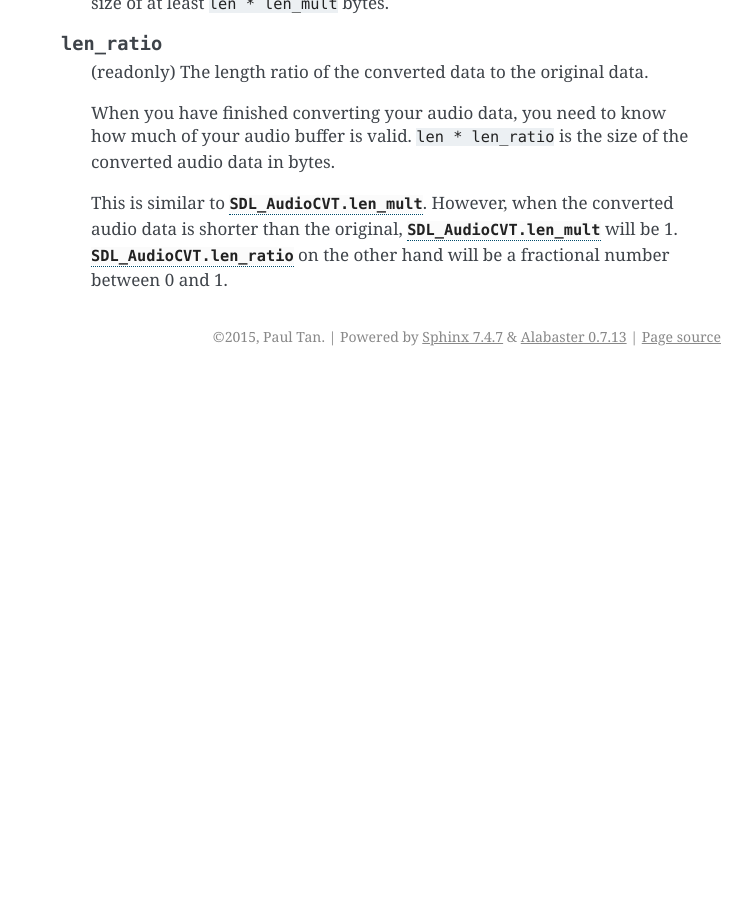
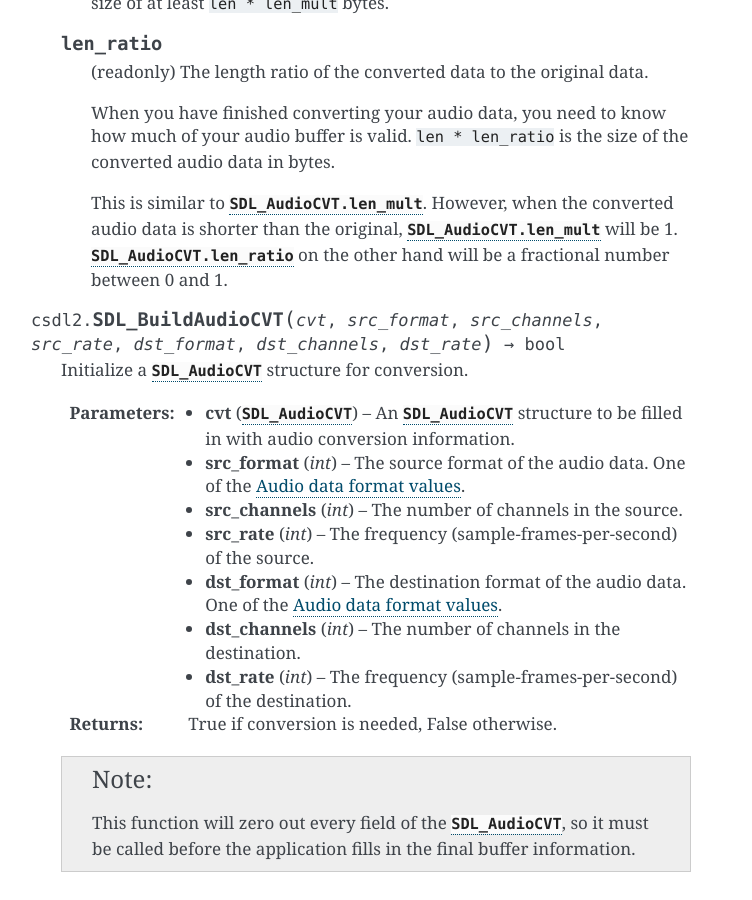
Before and after one commit to pyokagan/pycsdl2, a Sphinx documentation site: the page built from docs/api/audio.rst, in a window 1280 px wide and 900 px high, scrolled down 12643 px. Shown: the whole window, without its empty margins (389-1141 px from the left). Built offline with Sphinx 7.4.7, drawn with Linux system fonts in a browser that asks for light colours; before the commit the page ends 13019 px from its top, so only the background shows below that.

Commit message:
audio: implement SDL_BuildAudioCVT()

```diff
--- a/docs/api/audio.rst
+++ b/docs/api/audio.rst
@@ -172,6 +172,8 @@ Unspecified bits are always zero, but may be used in later versions of SDL.
 
    :param int x: The audio format integer.
    :returns: True if the audio format is an unsigned format, False otherwise.
+
+.. _audio-data-format-values:
 
 Audio data format values
 ~~~~~~~~~~~~~~~~~~~~~~~~
@@ -650,3 +652,27 @@ Audio data conversion is done in 3 steps:
       converted audio data is shorter than the original,
       :attr:`SDL_AudioCVT.len_mult` will be 1. :attr:`SDL_AudioCVT.len_ratio`
       on the other hand will be a fractional number between 0 and 1.
+
+.. function:: SDL_BuildAudioCVT(cvt, src_format, src_channels, src_rate, dst_format, dst_channels, dst_rate) -> bool
+
+   Initialize a :class:`SDL_AudioCVT` structure for conversion.
+
+   :param cvt: An :class:`SDL_AudioCVT` structure to be filled in with audio
+               conversion information.
+   :type cvt: :class:`SDL_AudioCVT`
+   :param int src_format: The source format of the audio data. One of the
+                          :ref:`audio-data-format-values`.
+   :param int src_channels: The number of channels in the source.
+   :param int src_rate: The frequency (sample-frames-per-second) of the source.
+   :param int dst_format: The destination format of the audio data. One of the
+                          :ref:`audio-data-format-values`.
+   :param int dst_channels: The number of channels in the destination.
+   :param int dst_rate: The frequency (sample-frames-per-second) of the
+                        destination.
+   :returns: True if conversion is needed, False otherwise.
+
+   .. note::
+
+      This function will zero out every field of the :class:`SDL_AudioCVT`, so
+      it must be called before the application fills in the final buffer
+      information.
```
Also changed, not shown: 3 other files.
